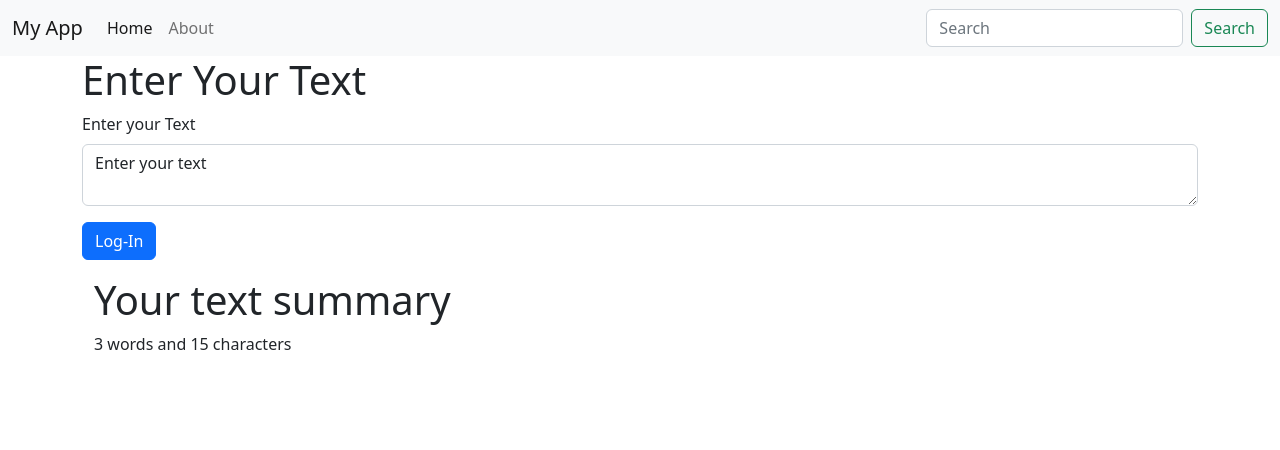
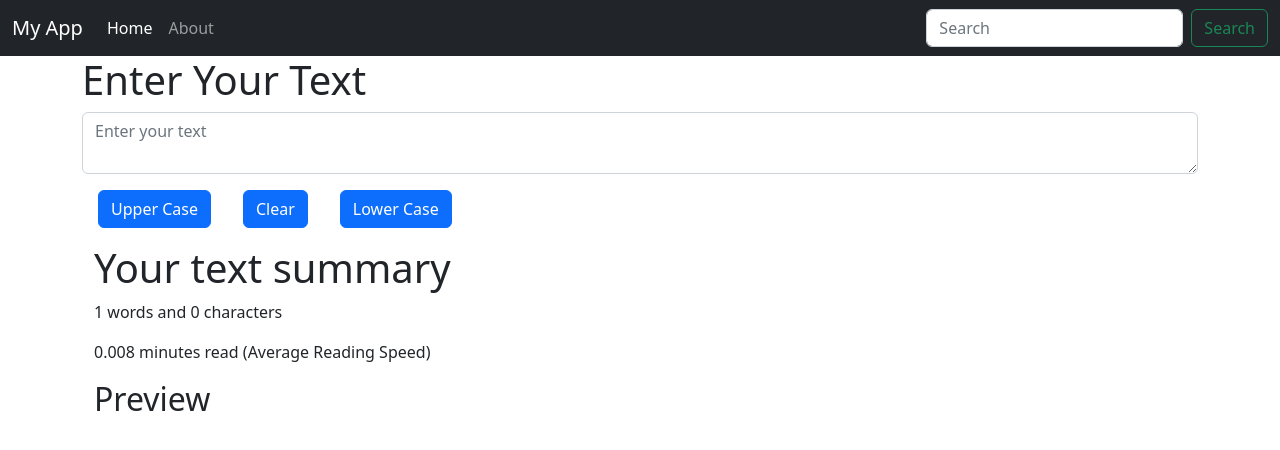
Before and after one commit to NewCodeTushar/Text-Utility-App, a React (Create React App) app: page / in a window 1280 px wide. Shown: the top 450 px of the page. Built offline with nearby package versions, Linux system fonts and the light colour scheme.

Commit message:
Added Clear

```diff
--- a/src/components/HomeForm.js
+++ b/src/components/HomeForm.js
@@ -6,11 +6,21 @@
         let newText = text.toUpperCase();
         setText(newText);
     }
+    const handleLoClick = () => {
+        // console.log("Button was clicked");
+        let newText = text.toLowerCase();
+        setText(newText);
+    }
+    const handleClearClick = () => {
+        // console.log("Button was clicked");
+        let newText ="";
+    setText(newText);
+}
     const handleOnchange = (event)=>{
         // console.log("on change");
         setText(event.target.value);
     }
-    const [text,setText]= useState('Enter your text');
+    const [text,setText]= useState('');
   return (
     <div>
         <h1>{props.heading}</h1>
@@ -19,13 +29,17 @@
               <input type="email" className="form-control" id="exampleFormControlInput1" placeholder="name@example.com"/>
           </div> */}
           <div className="mb-3">
-              <label htmlFor="exampleFormControlTextarea1" className="form-label">{props.label}</label>
-              <textarea className="form-control" value={text} onChange={handleOnchange} id="exampleFormControlTextarea1" row="1"></textarea>
+              <textarea className="form-control" value={text} onChange={handleOnchange} placeholder="Enter your text" id="exampleFormControlTextarea1" row="1"></textarea>
           </div>
-          <button className="btn btn-primary" onClick={handleUpClick}>Log-In</button>
+          <button className="btn btn-primary mx-3" onClick={handleUpClick}>Upper Case</button>
+          <button className="btn btn-primary mx-3" onClick={handleClearClick}>Clear</button>
+          <button className="btn btn-primary mx-3" onClick={handleLoClick}>Lower Case</button>
           <div className="container my-3">
             <h1>Your text summary</h1>
             <p>{text.split(" ").length} words and {text.length} characters</p>
+            <p>{0.008 * text.split(" ").length} minutes read (Average Reading Speed)</p>
+            <h2>Preview</h2>
+            <p>{text}</p>
           </div>
     </div>
   )
--- a/src/components/Navbar.js
+++ b/src/components/Navbar.js
@@ -5,7 +5,7 @@
   return (
     <div>
           {/* ------------------------Navbar Head------------------------ */}
-          <nav className="navbar navbar-expand-lg bg-light">
+          <nav className="navbar navbar-expand-lg navbar-dark bg-dark">
               <div className="container-fluid">
                   <a className="navbar-brand" href="/">{props.title}</a>
                   <button className="navbar-toggler" type="button" data-bs-toggle="collapse" data-bs-target="#navbarSupportedContent" aria-controls="navbarSupportedContent" aria-expanded="false" aria-label="Toggle navigation" >
```
